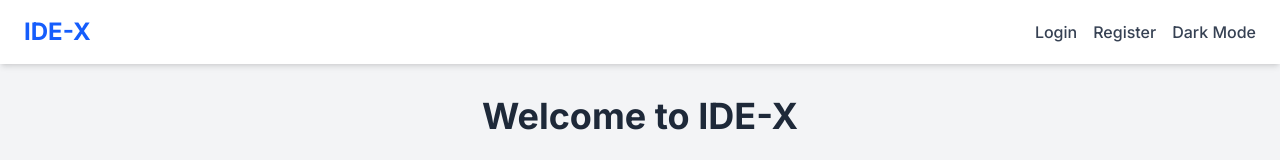
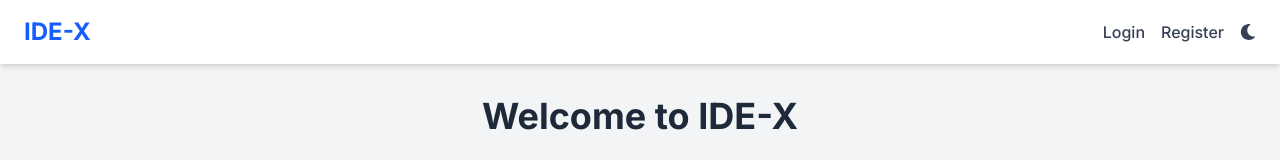
Before and after one commit to nowshad-islam-dev/ide-x, a React (Vite) app in the folder client/: page / in a window 1280 px wide. Shown: the top 160 px of the page. Built offline with nearby package versions, Linux system fonts and the light colour scheme.

Commit message:
add react icons

```diff
--- a/client/package.json
+++ b/client/package.json
@@ -14,6 +14,7 @@
     "axios": "^1.7.9",
     "react": "^19.0.0",
     "react-dom": "^19.0.0",
+    "react-icons": "^5.5.0",
     "react-router-dom": "^7.2.0",
     "react-toastify": "^11.0.3"
   },
--- a/client/src/pages/HomePage.jsx
+++ b/client/src/pages/HomePage.jsx
@@ -1,6 +1,10 @@
 // client/src/pages/HomePage.jsx
 import { useContext } from 'react';
 import { Link, useNavigate } from 'react-router-dom';
+
+// React icons
+import { FaMoon } from 'react-icons/fa';
+import { FaSun } from 'react-icons/fa';
 
 import AuthContext from '../context/AuthContext';
 import ThemeContext from '../context/ThemeContext';
@@ -59,7 +63,7 @@ const HomePage = () => {
               onClick={toggleTheme}
               className="text-gray-700 hover:text-blue-500 font-medium transition duration-300 dark:text-gray-300 dark:hover:text-blue-400"
             >
-              {isDarkMode ? 'Light Mode' : 'Dark Mode'}
+              {isDarkMode ? <FaSun /> : <FaMoon />}
             </button>
           </div>
         </div>
```
Also changed, not shown: 1 other file (tests, documents, lock files or other folders).
